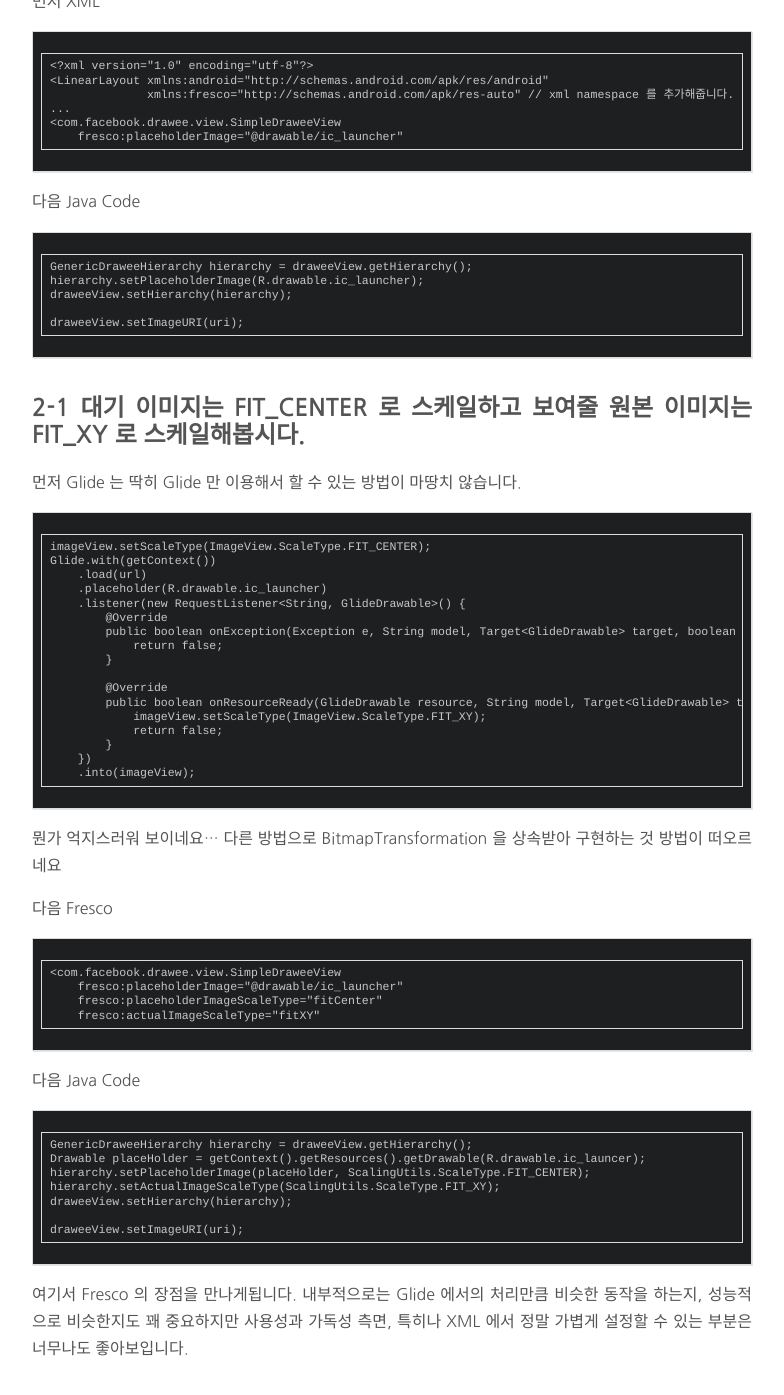
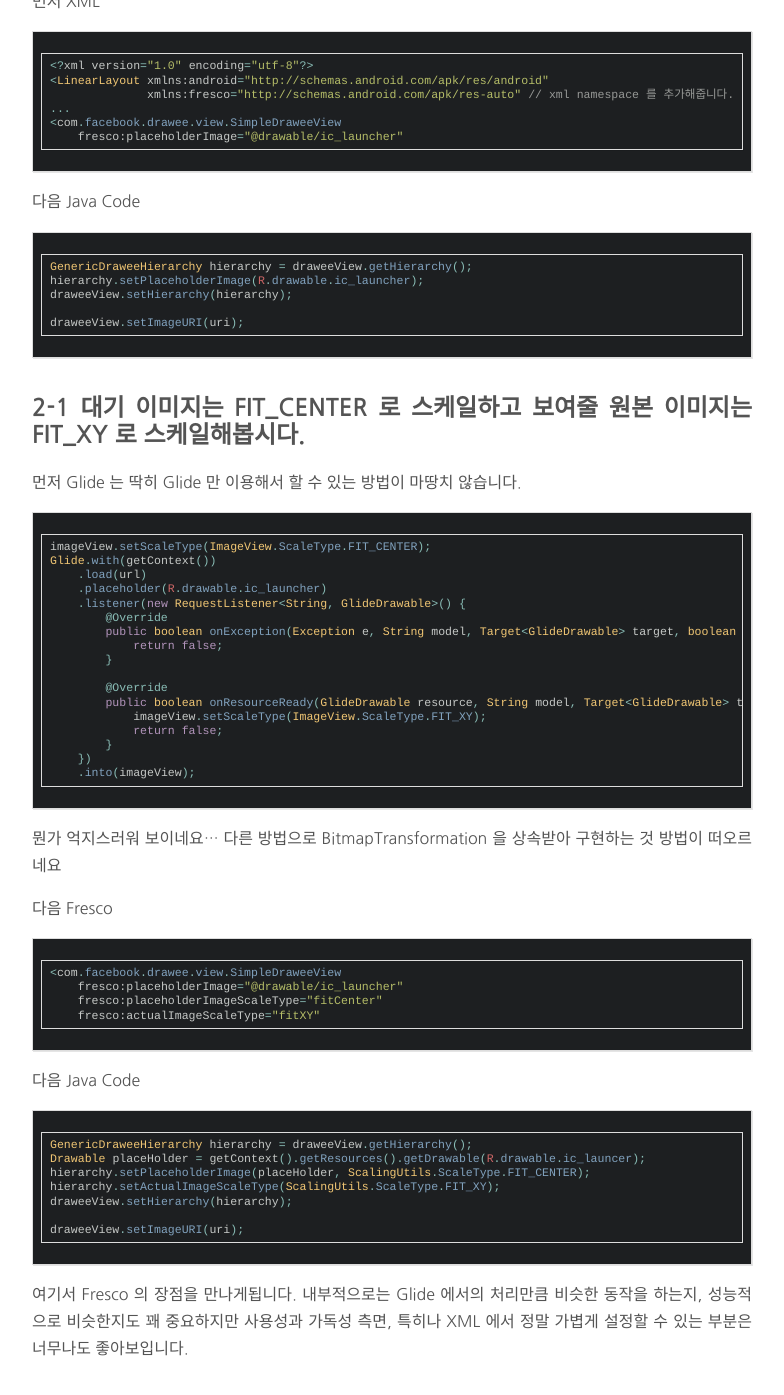
Before and after one commit to tosslab/tosslab.github.io, a Jekyll site: the page built from _posts/2015-12-11-Android_Image_Loading_Library_Fresco_and_Glide.md, in a window 1280 px wide and 1400 px high, scrolled down 2212 px. Shown: the top 1395 px of the window, without its empty margins (248-1032 px from the left). Built offline with Jekyll 4.4.1, drawn with Linux system fonts in a browser that asks for light colours; Markdown is read by kramdown in place of the engine named in the settings; comment, search, counter and statistics services are not loaded; some of the changed text lies outside the part shown.

Commit message:
Add a post 2015-12-11-Android Image Loading Library Fresco And Glide

````diff
--- a/_posts/2015-12-11-Android_Image_Loading_Library_Fresco_and_Glide.md
+++ b/_posts/2015-12-11-Android_Image_Loading_Library_Fresco_and_Glide.md
@@ -27,21 +27,21 @@ Glide 가 나오면서 쉽고 간결하고 빠르게 원하는 이미지를 언
 
 ##### 1. build.gradle dependency 추가
 
-```
+```java
 compile 'com.github.bumptech.glide:glide:3.6.1' // Glide
 compile 'com.facebook.fresco:fresco:0.8.1' // Fresco (문서에는 0.5.0 이지만 GitHub 최신 릴리즈 버전이 0.8.1 입니다.)
 ```
 
 ##### 2. AndroidManifest.xml 에 uses-permission 추가
 
-```
+```java
 <uses-permission android:name="android.permission.INTERNET"/>
 ```
 
 ### 1. 이미지를 로딩하고 ImageView 에 붙이는 방법부터 알아봅시다.
 먼저 Glide
 
-```
+```java
 Glide.with(context)
     .load(String | File | Integer(resource id) | byte[])
     .into(imageView);
@@ -54,14 +54,14 @@ Glide.with(context)
 
 XML 에서는 `ImageView` 대신 Fresco 의 SimpleDraweeView 를 사용합니다.
 
-```
+```java
 <!-- <ImageView -->
 <com.facebook.drawee.view.SimpleDraweeView
 ```
 
 다음 다시 이미지를 로딩하는 구문으로 돌아와서
 
-```
+```java
 SimpleDraweeView draweeView = (SimpleDraweeView) find...
 draweeView.setImageUri(uri);
 ```
@@ -69,7 +69,7 @@ draweeView.setImageUri(uri);
 Glide 에 비해 취해야 할 행동들이 조금 아니 많이 많은데 결론적으로 SimpleDraweeView 의 setImageUri 를 호출하면 자동으로 이미지가 불려옵니다.
 다만 여기서 Uri 를 만들어줘야 하는 비용이 또 생겼네요.
 
-```
+```java
 Uri.parse("http:// | Uri.parse("file:// | Uri.parse("asset:// | Uri.parse("res://
 혹은
 new Uri.Builder()
@@ -81,7 +81,7 @@ new Uri.Builder()
 ### 2. 이미지를 로딩 할 때 대기 이미지를 설정해봅시다.
 먼저 Glide
 
-```
+```java
 Glide.with(context)
     .load(...)
     .placeHolder(Integer(resoure id) | Drawable)
@@ -92,7 +92,7 @@ Glide.with(context)
 
 먼저 XML
 
-```
+```java
 <?xml version="1.0" encoding="utf-8"?>
 <LinearLayout xmlns:android="http://schemas.android.com/apk/res/android"
               xmlns:fresco="http://schemas.android.com/apk/res-auto" // xml namespace 를 추가해줍니다.
@@ -103,7 +103,7 @@ Glide.with(context)
 
 다음 Java Code
 
-```
+```java
 GenericDraweeHierarchy hierarchy = draweeView.getHierarchy();
 hierarchy.setPlaceholderImage(R.drawable.ic_launcher);
 draweeView.setHierarchy(hierarchy);
@@ -115,7 +115,7 @@ draweeView.setImageURI(uri);
 먼저 Glide
 는 딱히 Glide 만 이용해서 할 수 있는 방법이 마땅치 않습니다.
 
-```
+```java
 imageView.setScaleType(ImageView.ScaleType.FIT_CENTER);
 Glide.with(getContext())
     .load(url)
@@ -140,8 +140,7 @@ Glide.with(getContext())
 
 다음 Fresco
 
-
-```
+```java
 <com.facebook.drawee.view.SimpleDraweeView
     fresco:placeholderImage="@drawable/ic_launcher"
     fresco:placeholderImageScaleType="fitCenter"
@@ -150,7 +149,7 @@ Glide.with(getContext())
 
 다음 Java Code
 
-```
+```java
 GenericDraweeHierarchy hierarchy = draweeView.getHierarchy();
 Drawable placeHolder = getContext().getResources().getDrawable(R.drawable.ic_launcer);
 hierarchy.setPlaceholderImage(placeHolder, ScalingUtils.ScaleType.FIT_CENTER);
@@ -171,7 +170,7 @@ BitmapTransformation 을 상속받는 클래스를 만들어서 직접 Bitmap
 이 때 Xfermode, PoterDuffXfermode, Canvas, Paint 등등 굉장히 많은 정보를 학습하여야 하고 케이스 별로 테스트를 해봐야 하는 리소스가 필요하게 됩니다.(개발자로서 당연한 얘기지만)
 이 부분을 구글링을 통해 해결하거나 혹은 android support v4 에 추가된 RoundedBitmapDrawable 를 사용하여야 합니다.
 
-```
+```java
 Glide.with(getContext())
     .load(url)
     .asBitmap()
@@ -189,7 +188,7 @@ Glide.with(getContext())
 
 Fresco 에서는 둥근 이미지 보여주기가 너무나도 쉽습니다.
 
-```
+```java
 // XML
 fresco:roundAsCircle="true" // 원형 이미지
 
@@ -220,7 +219,7 @@ http://fresco.recrack.com/docs/using-drawees-xml.html <- 더 많은 부분을
 물론 디자인 적으로 적어도 이미지인 부분은 절대적인 수치가 필요하다고 개인적으로 생각하지만 GridView 나 몇 몇 레이아웃에서 match_parent 등이 필요한 경우가 많기 때문에 이 부분은 꽤나 신경쓰입니다.
 게다가 원본 이미지가 어느 정도의 사이즈인지 판단이 불가능 한 경우도 있기 때문에 웬만한 경우엔 항상 ResizeOption 이 필요합니다.(Canvas 가 그릴 수 있는 최대치가 넘어버리면 "OpenGLRenderer: Bitmap too large to be uploaded into a texture" Exception 을 내기 때문입니다.)
 
-```
+```java
 ResizeOptions options = new ResizeOptions(20, 20); // Canvas 가 그릴 수 있는 최대 사이즈를 구해서 넘겨줘도 됩니다.
 
 ImageRequest imageRequest = ImageRequestBuilder.newBuilderWithSource(uri)
````
